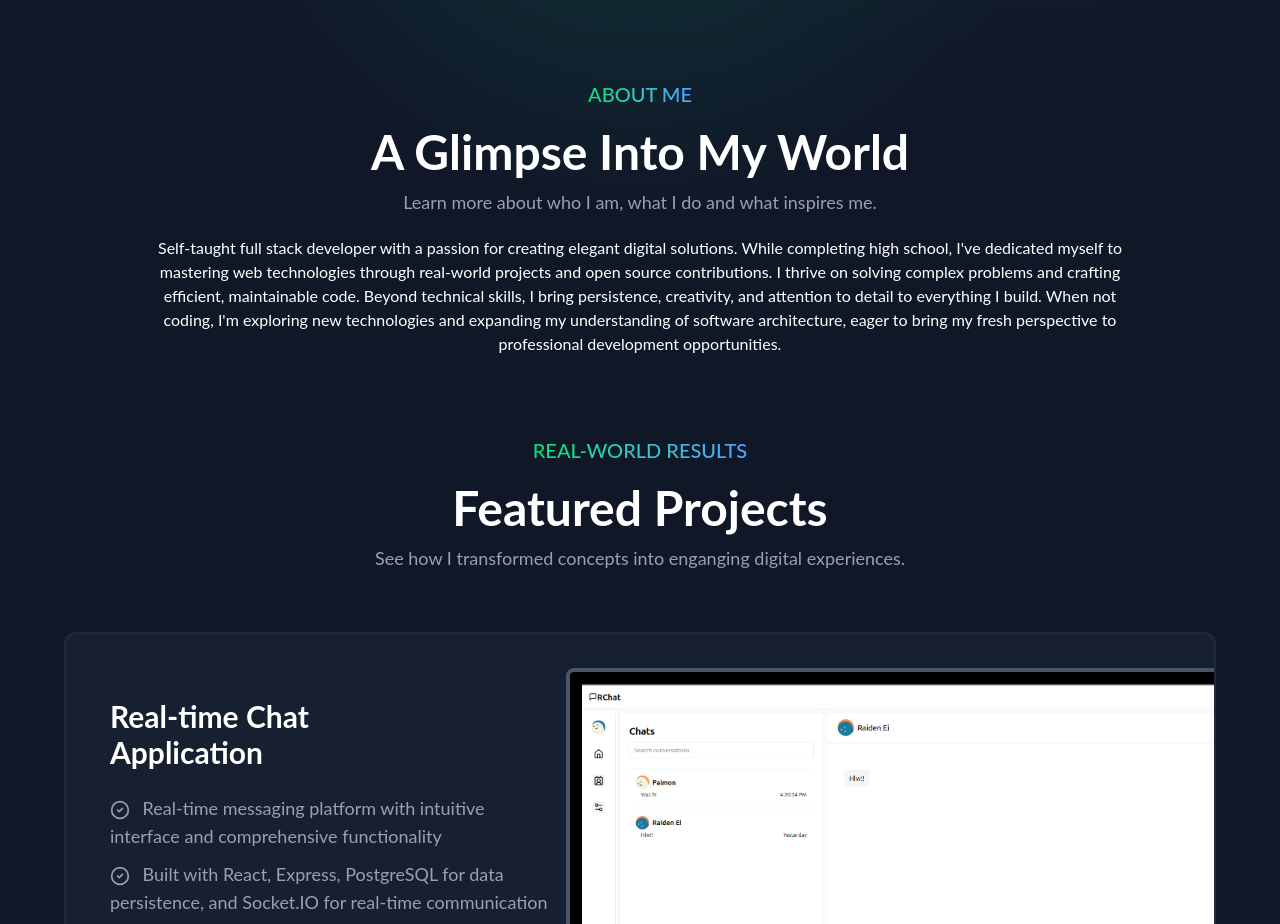
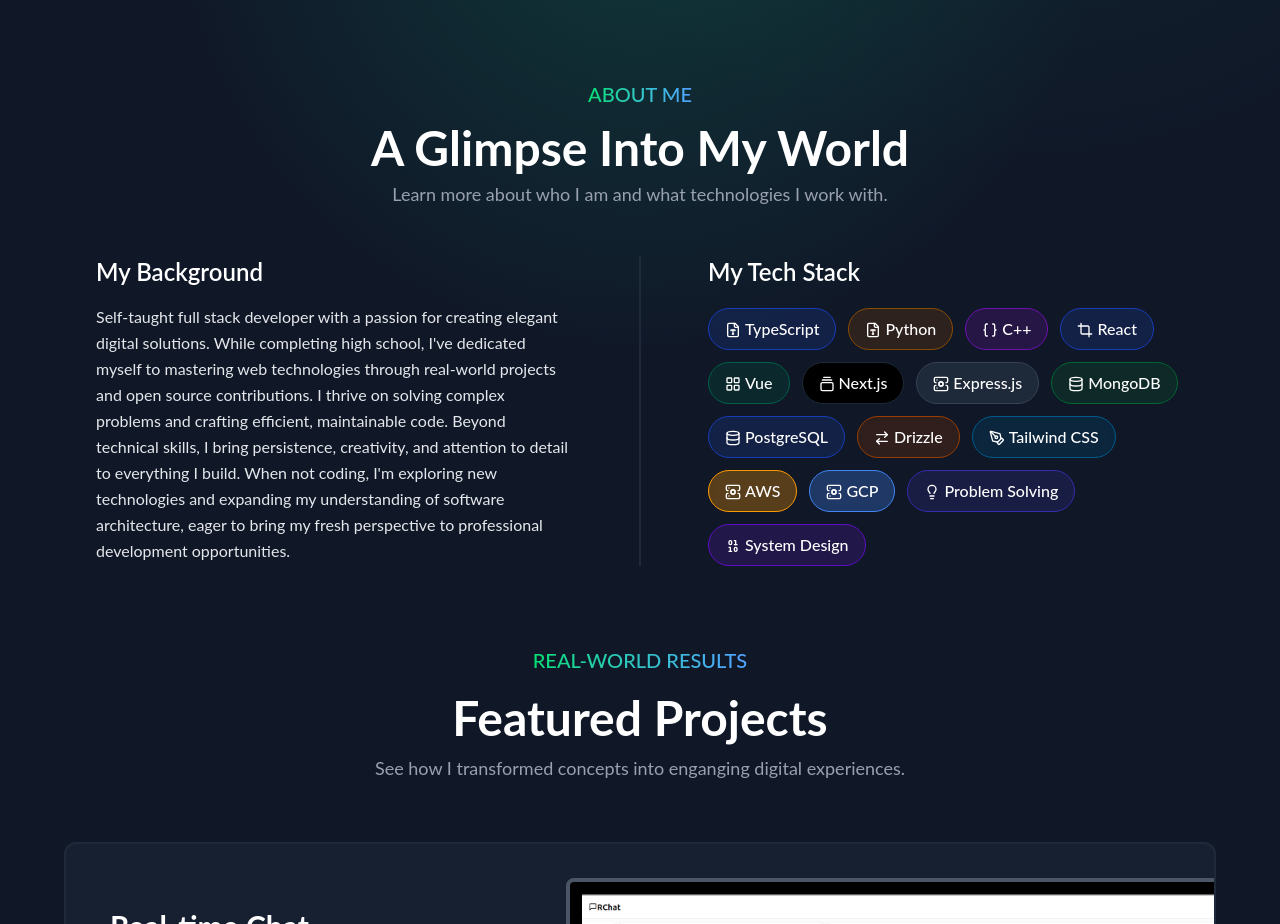
Before and after one commit to SunPodder/sunpodder.github.io, a React (Vite) app: page /#root in a window 1280 px wide. Shown: the part 800-1724 px from the top of the page. Built offline with nearby package versions, Linux system fonts and the light colour scheme; a web font is replaced by a local one.

Commit message:
Enhance About component with tech stack display and improve styling for tech pills

```diff
--- a/src/components/About/index.tsx
+++ b/src/components/About/index.tsx
@@ -1,15 +1,34 @@
+import {
+	FileType,
+	Braces,
+	Crop,
+	LayoutGrid,
+	Database,
+	PenTool,
+	GalleryVerticalEnd,
+	ServerCog,
+	ArrowRightLeft,
+	Lightbulb,
+	Binary
+} from "lucide-react";
+
 function About() {
 	return (
 		<div className="text-center px-4" id="about">
 			<div className="pt-20">
 				<span className="section-title">ABOUT ME</span>
 			</div>
-			<h2 className="text-5xl font-bold mt-5">A Glimpse Into My World</h2>
-			<p className="mt-3 text-gray-400 text-lg max-w-2xl mx-auto">
-				Learn more about who I am, what I do and what inspires me.
+			<h2 className="text-4xl sm:text-5xl font-bold mt-4">A Glimpse Into My World</h2>
+			<p className="mt-2 text-gray-400 text-lg max-w-3xl mx-auto">
+				Learn more about who I am and what technologies I work with.
 			</p>
-			<div className="flex justify-center">
-			<p className="mt-5 max-w-5xl px-4">
+
+			{/* Content container - side by side on larger screens, stacked on mobile */}
+			<div className="flex flex-col lg:flex-row gap-10 mt-12 items-start justify-center max-w-6xl mx-auto relative">
+				{/* About paragraph */}
+				<div className="lg:w-[calc(50%-1px)] text-left lg:pl-8 lg:pr-12">
+					<h3 className="text-2xl font-semibold mb-4 text-center lg:text-left">My Background</h3>
+					<p className="text-gray-200 leading-relaxed">
 						Self-taught full stack developer with a passion for creating
 						elegant digital solutions. While completing high school, I've
 						dedicated myself to mastering web technologies through
@@ -22,6 +41,97 @@
 						professional development opportunities.
 					</p>
 				</div>
+
+				{/* Vertical divider - visible only on desktop */}
+				<div className="hidden lg:block w-[2px] bg-gray-800 absolute top-0 bottom-0 left-1/2 transform -translate-x-1/2"></div>
+
+				{/* Horizontal divider - visible only on mobile */}
+				<div className="lg:hidden w-full h-[2px] bg-gray-800 my-4"></div>
+
+				{/* Technologies */}
+				<div className="lg:w-[calc(50%-1px)] lg:pl-12 lg:pr-8">
+					<h3 className="text-2xl font-semibold mb-5 text-center lg:text-left">My Tech Stack</h3>
+
+					{/* Unified tech grid */}
+					<div className="flex flex-wrap gap-3">
+						<div className="tech-pill bg-blue-900/30 border border-blue-800 hover:border-blue-500 group">
+							<FileType className="inline-block mr-1 tech-icon" size={16} />
+							<span className="tech-name group-hover:scale-110 transition-transform">TypeScript</span>
+							<div className="tech-shine"></div>
+						</div>
+						<div className="tech-pill bg-yellow-900/30 border border-yellow-800 hover:border-yellow-500 group">
+							<FileType className="inline-block mr-1 tech-icon" size={16} />
+							<span className="tech-name group-hover:scale-110 transition-transform">Python</span>
+							<div className="tech-shine"></div>
+						</div>
+						<div className="tech-pill bg-purple-900/30 border border-purple-800 hover:border-purple-500 group">
+							<Braces className="inline-block mr-1 tech-icon" size={16} />
+							<span className="tech-name group-hover:scale-110 transition-transform">C++</span>
+							<div className="tech-shine"></div>
+						</div>
+						<div className="tech-pill bg-blue-900/30 border border-blue-800 hover:border-blue-500 group">
+							<Crop className="inline-block mr-1 tech-icon" size={16} />
+							<span className="tech-name group-hover:scale-110 transition-transform">React</span>
+							<div className="tech-shine"></div>
+						</div>
+						<div className="tech-pill bg-emerald-900/30 border border-emerald-800 hover:border-emerald-500 group">
+							<LayoutGrid className="inline-block mr-1 tech-icon" size={16} />
+							<span className="tech-name group-hover:scale-110 transition-transform">Vue</span>
+							<div className="tech-shine"></div>
+						</div>
+						<div className="tech-pill bg-black border border-gray-800 hover:border-gray-400 group">
+							<GalleryVerticalEnd className="inline-block mr-1 tech-icon" size={16} />
+							<span className="tech-name group-hover:scale-110 transition-transform">Next.js</span>
+							<div className="tech-shine"></div>
+						</div>
+						<div className="tech-pill bg-gray-800 border border-gray-700 hover:border-gray-400 group">
+							<ServerCog className="inline-block mr-1 tech-icon" size={16} />
+							<span className="tech-name group-hover:scale-110 transition-transform">Express.js</span>
+							<div className="tech-shine"></div>
+						</div>
+						<div className="tech-pill bg-green-900/30 border border-green-800 hover:border-green-500 group">
+							<Database className="inline-block mr-1 tech-icon" size={16} />
+							<span className="tech-name group-hover:scale-110 transition-transform">MongoDB</span>
+							<div className="tech-shine"></div>
+						</div>
+						<div className="tech-pill bg-blue-900/30 border border-blue-800 hover:border-blue-500 group">
+							<Database className="inline-block mr-1 tech-icon" size={16} />
+							<span className="tech-name group-hover:scale-110 transition-transform">PostgreSQL</span>
+							<div className="tech-shine"></div>
+						</div>
+						<div className="tech-pill bg-amber-900/30 border border-amber-800 hover:border-amber-500 group">
+							<ArrowRightLeft className="inline-block mr-1 tech-icon" size={16} />
+							<span className="tech-name group-hover:scale-110 transition-transform">Drizzle</span>
+							<div className="tech-shine"></div>
+						</div>
+						<div className="tech-pill bg-sky-900/30 border border-sky-800 hover:border-sky-500 group">
+							<PenTool className="inline-block mr-1 tech-icon" size={16} />
+							<span className="tech-name group-hover:scale-110 transition-transform">Tailwind CSS</span>
+							<div className="tech-shine"></div>
+						</div>
+						<div className="tech-pill bg-[#FF9900]/30 border border-[#FF9900] hover:border-[#FFB84D] group">
+							<ServerCog className="inline-block mr-1 tech-icon" size={16} />
+							<span className="tech-name group-hover:scale-110 transition-transform">AWS</span>
+							<div className="tech-shine"></div>
+						</div>
+						<div className="tech-pill bg-[#4285F4]/30 border border-[#4285F4] hover:border-[#7BAAF7] group">
+							<ServerCog className="inline-block mr-1 tech-icon" size={16} />
+							<span className="tech-name group-hover:scale-110 transition-transform">GCP</span>
+							<div className="tech-shine"></div>
+						</div>
+						<div className="tech-pill bg-indigo-900/30 border border-indigo-800 hover:border-indigo-500 group">
+							<Lightbulb className="inline-block mr-1 tech-icon" size={16} />
+							<span className="tech-name group-hover:scale-110 transition-transform">Problem Solving</span>
+							<div className="tech-shine"></div>
+						</div>
+						<div className="tech-pill bg-violet-900/30 border border-violet-800 hover:border-violet-500 group">
+							<Binary className="inline-block mr-1 tech-icon" size={16} />
+							<span className="tech-name group-hover:scale-110 transition-transform">System Design</span>
+							<div className="tech-shine"></div>
+						</div>
+					</div>
+				</div>
+			</div>
 		</div>
 	);
 }
--- a/src/index.css
+++ b/src/index.css
@@ -40,6 +40,60 @@
 	@apply bg-gradient-to-r from-green-400 to-blue-400 text-transparent bg-clip-text font-medium text-xl;
 }
 
+/* Tech Pills Styles */
+.tech-pill {
+	@apply py-2 px-4 rounded-full relative overflow-hidden transition-all duration-300 cursor-default;
+	transform-origin: center;
+	backdrop-filter: blur(5px);
+}
+
+.tech-pill:hover {
+	@apply shadow-md shadow-blue-500/20;
+	transform: translateY(-1px);
+}
+
+.tech-name {
+	@apply relative z-10 font-medium;
+	display: inline-block;
+}
+
+.tech-icon {
+	@apply transition-transform duration-300 align-text-bottom;
+}
+
+.tech-pill:hover .tech-icon {
+	@apply text-white;
+	transform: scale(1.2);
+}
+
+.tech-shine {
+	position: absolute;
+	top: -50%;
+	left: -100%;
+	width: 50px;
+	height: 200%;
+	background: linear-gradient(
+		90deg,
+		transparent,
+		rgba(255, 255, 255, 0.2),
+		transparent
+	);
+	transform: rotate(35deg);
+	transition: none;
+	pointer-events: none;
+}
+
+.tech-pill:hover .tech-shine {
+	left: 150%;
+	transition: 0.7s;
+}
+
+/* Reset animation state when not hovering */
+.tech-pill:not(:hover) .tech-shine {
+	left: -100%;
+	transition: none;
+}
+
 /* set accent color to scrollbar, wheel and text selections */
 *::-webkit-scrollbar {
 	width: 12px;
```
Lines whose indentation alone changed are shown as unchanged.
